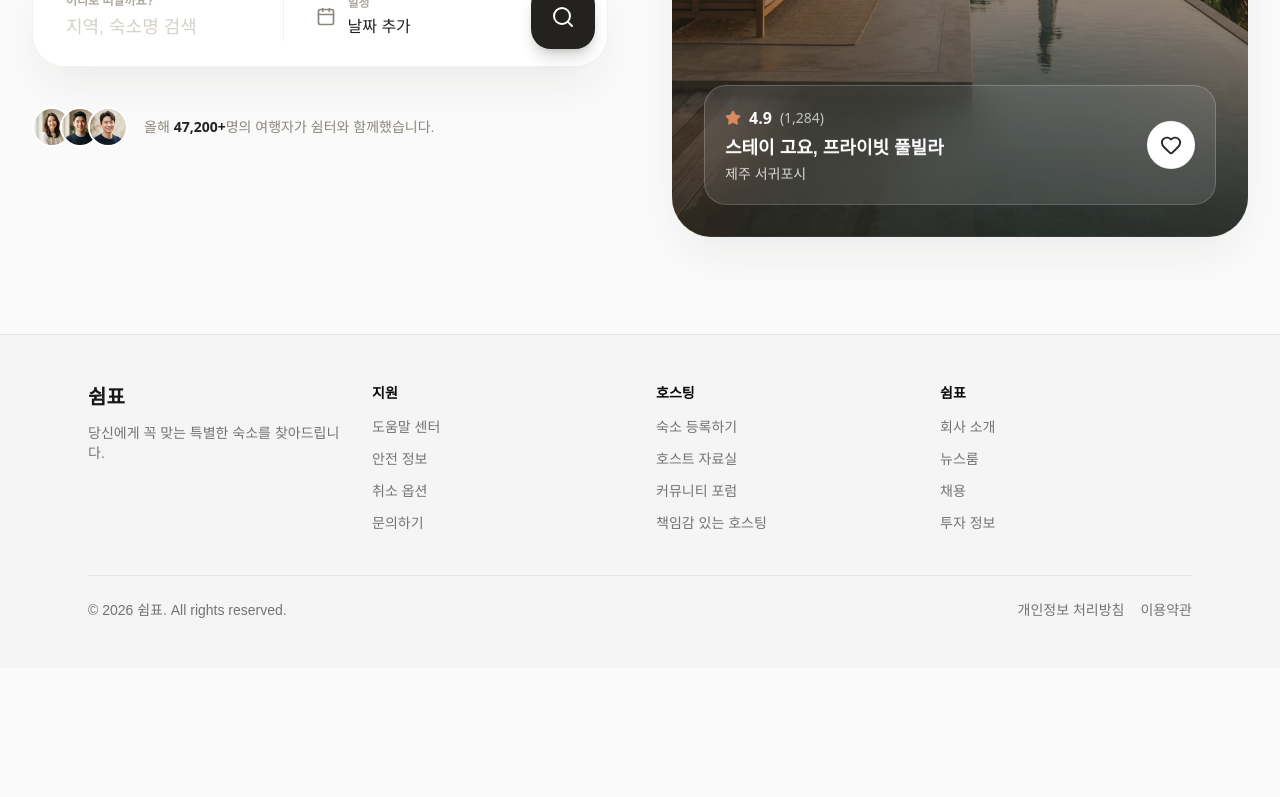
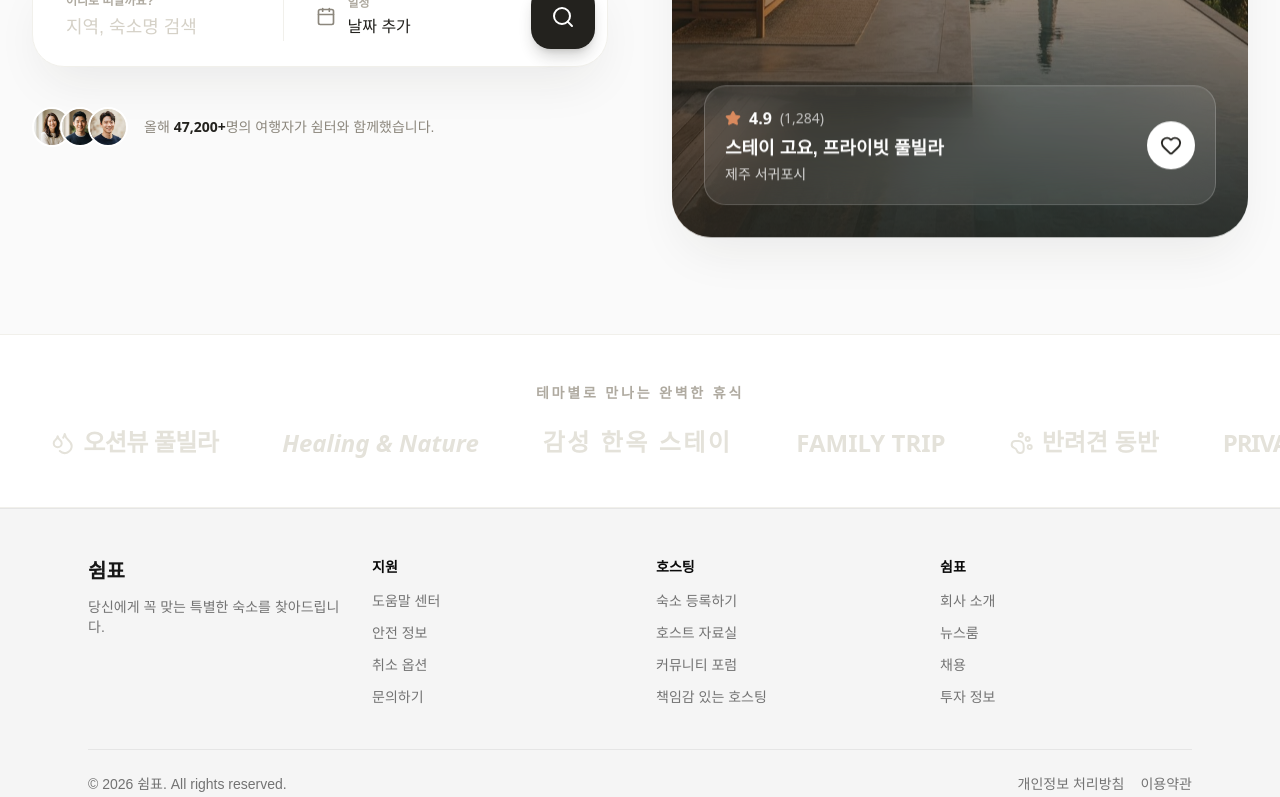
Before and after one commit to kod0751/Simpyo, a Next.js app: page / in a window 1280 px wide. Shown: the part 691-1488 px from the top of the page. Before the commit the page ends 1359 px from the top, so only its background shows below. Built offline with nearby package versions, Linux system fonts and the light colour scheme; no server answers; a web font is replaced by a local one.

Commit message:
feat(main): 메인 페이지에 marquee 섹션 추가

```diff
--- a/app/(main)/page.tsx
+++ b/app/(main)/page.tsx
@@ -1,10 +1,12 @@
 import { HeroSection } from "@/widgets/hero-section";
+import { Marquee } from "@/widgets/marquee";
 
 export default async function Home() {
   return (
     <div className="flex min-h-screen flex-col">
       <main className="flex-1">
         <HeroSection />
+        <Marquee />
       </main>
     </div>
   );
```
